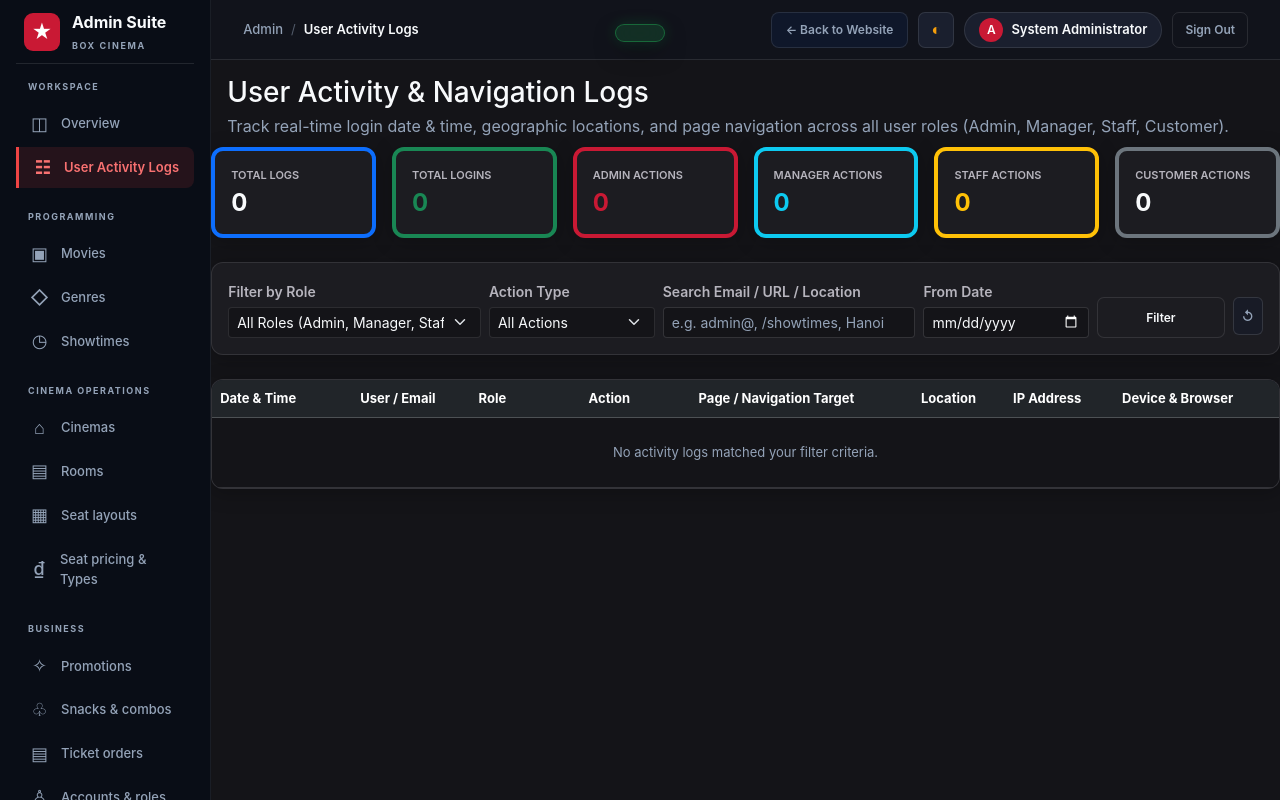
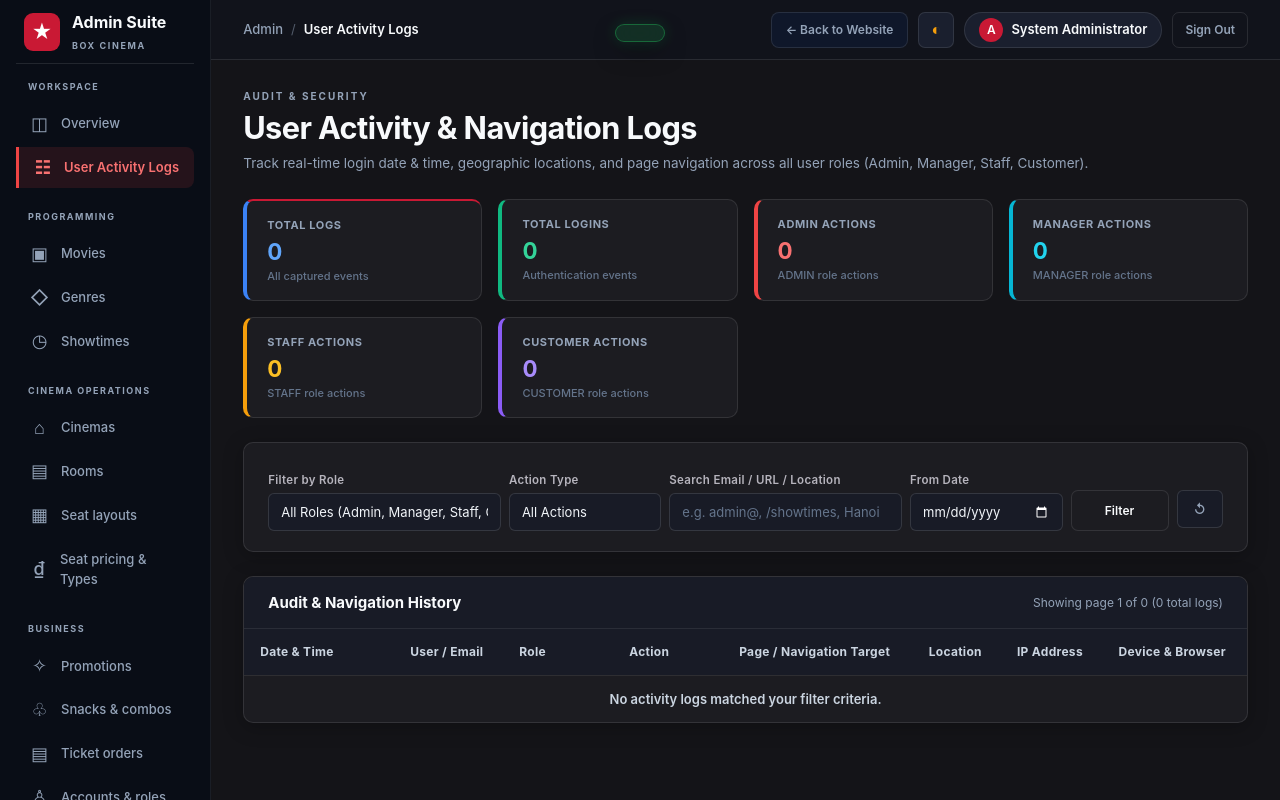
Before and after one commit to DoanhNguyenVan/MockProject-Group5, a Spring Boot app: page /admin/activity-logs in a window 1280 px wide. Run offline with Spring Boot 4, Linux system fonts and the light colour scheme; a user stored in the database is signed in; data comes from the database, SQL or seed files in the repository; data that the repository does not hold is empty; some of the project's set-up classes (security, data sources, template engines, error pages and the like) are left out, and stand-ins take their place.

Commit message:
feat(admin): harmonize activity logs body margins and implement showtime pagination

```diff
--- a/src/main/resources/templates/admin/activity-logs/index.html
+++ b/src/main/resources/templates/admin/activity-logs/index.html
@@ -13,59 +13,70 @@
       <!-- Standard Admin Topbar -->
       <header th:replace="~{admin/fragments/admin-shell :: topbar('User Activity Logs', null, null)}"></header>
 
-      <div class="px-3 pt-3 pb-2">
-        <h1 class="admin-title h3 mb-1">User Activity &amp; Navigation Logs</h1>
-        <p class="admin-subtitle text-muted mb-0">Track real-time login date &amp; time, geographic locations, and page navigation across all user roles (Admin, Manager, Staff, Customer).</p>
+      <div class="admin-content-body">
+        <!-- Page Heading -->
+        <div class="admin-page-heading mb-4">
+          <div>
+            <p class="admin-eyebrow">AUDIT &amp; SECURITY</p>
+            <h1>User Activity &amp; Navigation Logs</h1>
+            <p>Track real-time login date &amp; time, geographic locations, and page navigation across all user roles (Admin, Manager, Staff, Customer).</p>
+          </div>
         </div>
 
         <div id="adminStatus" class="admin-status" role="status" aria-live="polite"></div>
 
         <!-- Quick KPI Stats Cards -->
-      <div class="row g-3 mb-4">
-        <div class="col-6 col-md-4 col-xl-2">
-          <div class="admin-card p-3 h-100 border-start border-4 border-primary">
-            <small class="text-secondary fw-semibold text-uppercase d-block mb-1" style="font-size: 11px;">Total Logs</small>
-            <div class="h4 mb-0 fw-bold" th:text="${stats.totalLogs}">0</div>
+        <div class="admin-metrics mb-4">
+          <div class="admin-metric accent-blue">
+            <div class="admin-metric-top">
+              <p>Total Logs</p>
             </div>
+            <strong th:text="${stats.totalLogs}">0</strong>
+            <small>All captured events</small>
           </div>
-        <div class="col-6 col-md-4 col-xl-2">
-          <div class="admin-card p-3 h-100 border-start border-4 border-success">
-            <small class="text-secondary fw-semibold text-uppercase d-block mb-1" style="font-size: 11px;">Total Logins</small>
-            <div class="h4 mb-0 fw-bold text-success" th:text="${stats.totalLogins}">0</div>
+          <div class="admin-metric accent-emerald">
+            <div class="admin-metric-top">
+              <p>Total Logins</p>
             </div>
+            <strong th:text="${stats.totalLogins}">0</strong>
+            <small>Authentication events</small>
           </div>
-        <div class="col-6 col-md-4 col-xl-2">
-          <div class="admin-card p-3 h-100 border-start border-4 border-danger">
-            <small class="text-secondary fw-semibold text-uppercase d-block mb-1" style="font-size: 11px;">Admin Actions</small>
-            <div class="h4 mb-0 fw-bold text-danger" th:text="${stats.adminActions}">0</div>
+          <div class="admin-metric accent-red">
+            <div class="admin-metric-top">
+              <p>Admin Actions</p>
             </div>
+            <strong th:text="${stats.adminActions}">0</strong>
+            <small>ADMIN role actions</small>
           </div>
-        <div class="col-6 col-md-4 col-xl-2">
-          <div class="admin-card p-3 h-100 border-start border-4 border-info">
-            <small class="text-secondary fw-semibold text-uppercase d-block mb-1" style="font-size: 11px;">Manager Actions</small>
-            <div class="h4 mb-0 fw-bold text-info" th:text="${stats.managerActions}">0</div>
+          <div class="admin-metric accent-cyan">
+            <div class="admin-metric-top">
+              <p>Manager Actions</p>
             </div>
+            <strong th:text="${stats.managerActions}">0</strong>
+            <small>MANAGER role actions</small>
           </div>
-        <div class="col-6 col-md-4 col-xl-2">
-          <div class="admin-card p-3 h-100 border-start border-4 border-warning">
-            <small class="text-secondary fw-semibold text-uppercase d-block mb-1" style="font-size: 11px;">Staff Actions</small>
-            <div class="h4 mb-0 fw-bold text-warning" th:text="${stats.staffActions}">0</div>
+          <div class="admin-metric accent-amber">
+            <div class="admin-metric-top">
+              <p>Staff Actions</p>
             </div>
+            <strong th:text="${stats.staffActions}">0</strong>
+            <small>STAFF role actions</small>
           </div>
-        <div class="col-6 col-md-4 col-xl-2">
-          <div class="admin-card p-3 h-100 border-start border-4 border-secondary">
-            <small class="text-secondary fw-semibold text-uppercase d-block mb-1" style="font-size: 11px;">Customer Actions</small>
-            <div class="h4 mb-0 fw-bold" th:text="${stats.customerActions}">0</div>
+          <div class="admin-metric accent-purple">
+            <div class="admin-metric-top">
+              <p>Customer Actions</p>
             </div>
+            <strong th:text="${stats.customerActions}">0</strong>
+            <small>CUSTOMER role actions</small>
           </div>
         </div>
 
         <!-- Filter & Search Toolbar -->
-      <div class="admin-card p-3 mb-4">
-        <form method="get" action="/admin/activity-logs" class="row g-2 align-items-end">
-          <div class="col-12 col-md-3">
+        <div class="admin-toolbar mb-4">
+          <form method="get" action="/admin/activity-logs" class="row g-2 align-items-end w-100 m-0">
+            <div class="col-12 col-md-3 p-1">
               <label class="form-label small text-secondary fw-semibold mb-1">Filter by Role</label>
-            <select name="role" class="form-select form-select-sm">
+              <select name="role" class="admin-input form-select form-select-sm">
                 <option value="" th:selected="${selectedRole == ''}">All Roles (Admin, Manager, Staff, Customer)</option>
                 <option value="ADMIN" th:selected="${selectedRole == 'ADMIN'}">ADMIN (Quản trị viên)</option>
                 <option value="MANAGER" th:selected="${selectedRole == 'MANAGER'}">MANAGER (Quản lý rạp)</option>
@@ -75,9 +86,9 @@
               </select>
             </div>
 
-          <div class="col-12 col-md-2">
+            <div class="col-12 col-md-2 p-1">
               <label class="form-label small text-secondary fw-semibold mb-1">Action Type</label>
-            <select name="actionType" class="form-select form-select-sm">
+              <select name="actionType" class="admin-input form-select form-select-sm">
                 <option value="" th:selected="${selectedActionType == ''}">All Actions</option>
                 <option value="LOGIN" th:selected="${selectedActionType == 'LOGIN'}">LOGIN (Đăng nhập)</option>
                 <option value="LOGOUT" th:selected="${selectedActionType == 'LOGOUT'}">LOGOUT (Đăng xuất)</option>
@@ -85,30 +96,37 @@
               </select>
             </div>
 
-          <div class="col-12 col-md-3">
+            <div class="col-12 col-md-3 p-1">
               <label class="form-label small text-secondary fw-semibold mb-1">Search Email / URL / Location</label>
-            <input type="text" name="search" class="form-control form-control-sm" placeholder="e.g. admin@, /showtimes, Hanoi" th:value="${searchQuery}">
+              <input type="text" name="search" class="admin-input form-control form-control-sm" placeholder="e.g. admin@, /showtimes, Hanoi" th:value="${searchQuery}">
             </div>
 
-          <div class="col-6 col-md-2">
+            <div class="col-6 col-md-2 p-1">
               <label class="form-label small text-secondary fw-semibold mb-1">From Date</label>
-            <input type="date" name="startDate" class="form-control form-control-sm" th:value="${startDate}">
+              <input type="date" name="startDate" class="admin-input form-control form-control-sm" th:value="${startDate}">
             </div>
 
-          <div class="col-6 col-md-2 d-flex gap-2">
+            <div class="col-6 col-md-2 p-1 d-flex gap-2">
               <button type="submit" class="admin-button flex-fill">Filter</button>
-            <a href="/admin/activity-logs" class="admin-button-secondary d-flex align-items-center justify-content-center px-2" title="Reset Filters">↺</a>
+              <a href="/admin/activity-logs" class="admin-button-secondary d-flex align-items-center justify-content-center px-3" title="Reset Filters">↺</a>
             </div>
           </form>
         </div>
 
-      <!-- Logs Table -->
-      <div class="admin-card">
-        <div class="table-responsive">
-          <table class="table table-hover align-middle mb-0" style="font-size: 13px;">
-            <thead class="table-dark" style="background: var(--box-bg-elevated);">
+        <!-- Logs Table Panel -->
+        <div class="admin-table-panel">
+          <div class="d-flex justify-content-between align-items-center flex-wrap gap-2 px-4 py-3"
+               style="border-bottom: 1px solid var(--box-border-color); background: var(--box-bg-elevated);">
+            <h2 style="font-size: 15px; font-weight: 700; margin: 0; color: var(--box-text-primary);">Audit &amp; Navigation History</h2>
+            <span style="font-size: 12px; color: var(--box-text-muted);"
+                  th:text="'Showing page ' + (${logs.number + 1}) + ' of ' + ${logs.totalPages} + ' (' + ${logs.totalElements} + ' total logs)'">0 logs</span>
+          </div>
+
+          <div class="admin-table-scroll">
+            <table class="admin-table">
+              <thead>
                 <tr>
-                <th style="width: 140px;">Date &amp; Time</th>
+                  <th style="width: 150px;">Date &amp; Time</th>
                   <th>User / Email</th>
                   <th style="width: 110px;">Role</th>
                   <th style="width: 110px;">Action</th>
@@ -120,43 +138,41 @@
               </thead>
               <tbody>
                 <tr th:if="${logs.content.isEmpty()}">
-                <td colspan="8" class="text-center py-4 text-muted">
+                  <td colspan="8" style="text-align: center; padding: 48px 16px; color: var(--box-text-muted);">
                     No activity logs matched your filter criteria.
                   </td>
                 </tr>
                 <tr th:each="log : ${logs.content}">
-                <td class="text-nowrap text-secondary">
+                  <td class="text-nowrap" style="color: var(--box-text-muted);">
                     <span th:text="${#temporals.format(log.createdAt, 'yyyy-MM-dd HH:mm:ss')}">2026-11-23 20:00:00</span>
                   </td>
                   <td>
-                  <div class="fw-semibold" th:text="${log.email != null ? log.email : 'Anonymous Guest'}">user@boxcinema.vn</div>
-                  <small class="text-muted" th:if="${log.userId != null}" th:text="'User ID: #' + ${log.userId}">User ID: #1</small>
+                    <div style="font-weight: 600; color: #f8fafc;" th:text="${log.email != null ? log.email : 'Anonymous Guest'}">user@boxcinema.vn</div>
+                    <small style="color: var(--box-text-muted); font-size: 11.5px;" th:if="${log.userId != null}" th:text="'User ID: #' + ${log.userId}">User ID: #1</small>
                   </td>
                   <td>
-                  <span th:if="${log.role == 'ADMIN'}" class="badge bg-danger">ADMIN</span>
-                  <span th:if="${log.role == 'MANAGER'}" class="badge bg-primary">MANAGER</span>
-                  <span th:if="${log.role == 'STAFF'}" class="badge bg-warning text-dark">STAFF</span>
-                  <span th:if="${log.role == 'CUSTOMER'}" class="badge bg-success">CUSTOMER</span>
-                  <span th:if="${log.role == 'GUEST' || log.role == 'ANONYMOUS'}" class="badge bg-secondary">GUEST</span>
+                    <span th:if="${log.role == 'ADMIN'}" class="admin-role-badge role-admin">ADMIN</span>
+                    <span th:if="${log.role == 'MANAGER'}" class="admin-role-badge role-manager">MANAGER</span>
+                    <span th:if="${log.role == 'STAFF'}" class="admin-role-badge role-staff">STAFF</span>
+                    <span th:if="${log.role == 'CUSTOMER'}" class="admin-role-badge role-customer">CUSTOMER</span>
+                    <span th:if="${log.role == 'GUEST' || log.role == 'ANONYMOUS'}" class="admin-role-badge role-guest">GUEST</span>
                   </td>
                   <td>
-                  <span th:if="${log.actionType == 'LOGIN'}" class="badge bg-success-subtle text-success border border-success">LOGIN</span>
-                  <span th:if="${log.actionType == 'LOGOUT'}" class="badge bg-danger-subtle text-danger border border-danger">LOGOUT</span>
-                  <span th:if="${log.actionType == 'PAGE_VIEW'}" class="badge bg-info-subtle text-info border border-info">PAGE VIEW</span>
+                    <span th:if="${log.actionType == 'LOGIN'}" class="admin-status-pill admin-status-confirmed">LOGIN</span>
+                    <span th:if="${log.actionType == 'LOGOUT'}" class="admin-status-pill admin-status-locked">LOGOUT</span>
+                    <span th:if="${log.actionType == 'PAGE_VIEW'}" class="admin-status-pill admin-status-active">PAGE VIEW</span>
                   </td>
                   <td>
-                  <div class="fw-semibold text-truncate" style="max-width: 260px;" th:text="${log.pageTitle != null ? log.pageTitle : log.pageUrl}">Page Title</div>
-                  <small class="text-secondary font-monospace" style="font-size: 11px;" th:text="${log.pageUrl}">/admin/workspace</small>
+                    <div style="font-weight: 600; color: #f8fafc; max-width: 260px;" class="text-truncate" th:text="${log.pageTitle != null ? log.pageTitle : log.pageUrl}">Page Title</div>
+                    <small style="color: var(--box-text-muted); font-size: 11px; font-family: monospace;" th:text="${log.pageUrl}">/admin/workspace</small>
                   </td>
                   <td>
-                  <span>
-                    <span th:text="${log.location != null ? log.location : 'Vietnam'}">Ho Chi Minh City, VN</span>
-                  </span>
+                    <span style="color: #cbd5e1;" th:text="${log.location != null ? log.location : 'Vietnam'}">Ho Chi Minh City, VN</span>
                   </td>
                   <td>
-                  <code class="text-secondary" style="font-size: 12px;" th:text="${log.ipAddress}">118.69.182.45</code>
+                    <code style="color: var(--box-text-muted); font-size: 12px;" th:text="${log.ipAddress}">118.69.182.45</code>
                   </td>
-                <td class="text-secondary">
+                  <td style="color: var(--box-text-muted);">
                     <span th:text="${log.deviceInfo != null ? log.deviceInfo : 'Standard Client'}">Chrome on Windows</span>
                   </td>
                 </tr>
@@ -165,20 +181,23 @@
           </div>
 
           <!-- Pagination Controls -->
-        <div th:if="${logs.totalPages > 1}" class="p-3 border-top border-secondary-subtle d-flex justify-content-between align-items-center flex-wrap gap-2">
-          <small class="text-secondary">
-            Showing Page <strong th:text="${logs.number + 1}">1</strong> of <strong th:text="${logs.totalPages}">10</strong> (<span th:text="${logs.totalElements}">100</span> total logs)
-          </small>
-          <div class="d-flex gap-1">
+          <div th:if="${logs.totalPages > 1}" class="admin-pagination d-flex justify-content-between align-items-center flex-wrap gap-2 px-4 py-3"
+               style="border-top: 1px solid var(--box-border-color); background: var(--box-bg-elevated);">
+            <div style="font-size: 13px; color: var(--box-text-muted);">
+              Showing page <strong style="color: var(--box-text-primary);" th:text="${logs.number + 1}">1</strong> of <strong style="color: var(--box-text-primary);" th:text="${logs.totalPages}">10</strong>
+              (<span th:text="${logs.totalElements}">100</span> total logs)
+            </div>
+            <div class="d-flex gap-2">
               <a th:if="${logs.hasPrevious()}"
                  th:href="@{/admin/activity-logs(role=${selectedRole}, actionType=${selectedActionType}, search=${searchQuery}, startDate=${startDate}, endDate=${endDate}, page=${logs.number - 1})}"
-               class="admin-button-secondary py-1 px-3" style="font-size: 12px;">← Previous</a>
+                 class="admin-button" style="font-size: 12px; padding: 4px 12px;">← Previous</a>
               <a th:if="${logs.hasNext()}"
                  th:href="@{/admin/activity-logs(role=${selectedRole}, actionType=${selectedActionType}, search=${searchQuery}, startDate=${startDate}, endDate=${endDate}, page=${logs.number + 1})}"
-               class="admin-button py-1 px-3" style="font-size: 12px;">Next →</a>
+                 class="admin-button" style="font-size: 12px; padding: 4px 12px;">Next →</a>
             </div>
           </div>
         </div>
+      </div> <!-- /.admin-content-body -->
     </main>
   </div>
 </body>
```
Also changed, not shown: src/main/java/com/boxcinema/admin/controller/AdminShowtimeController.java (+24 -1 lines), src/main/resources/templates/admin/showtimes/list.html (+19 -1 lines). Lines whose indentation alone changed are shown as unchanged.
